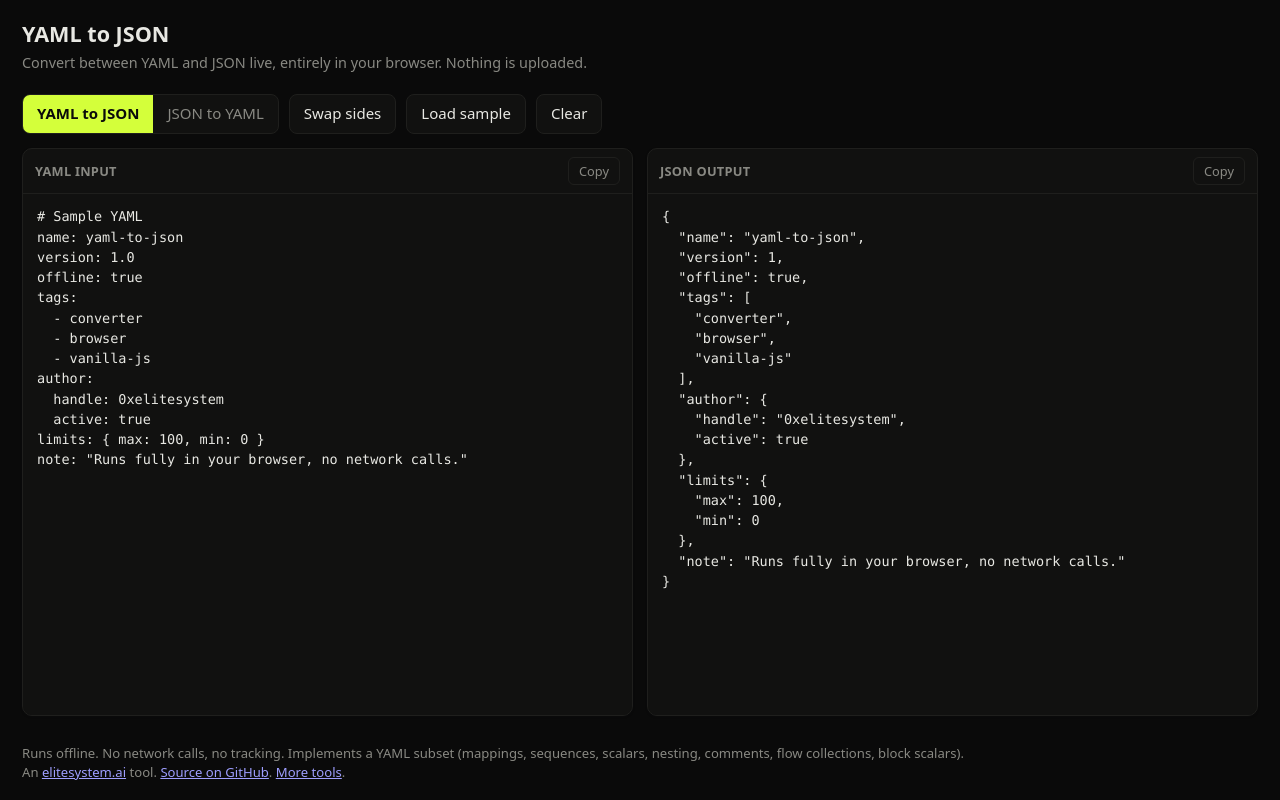
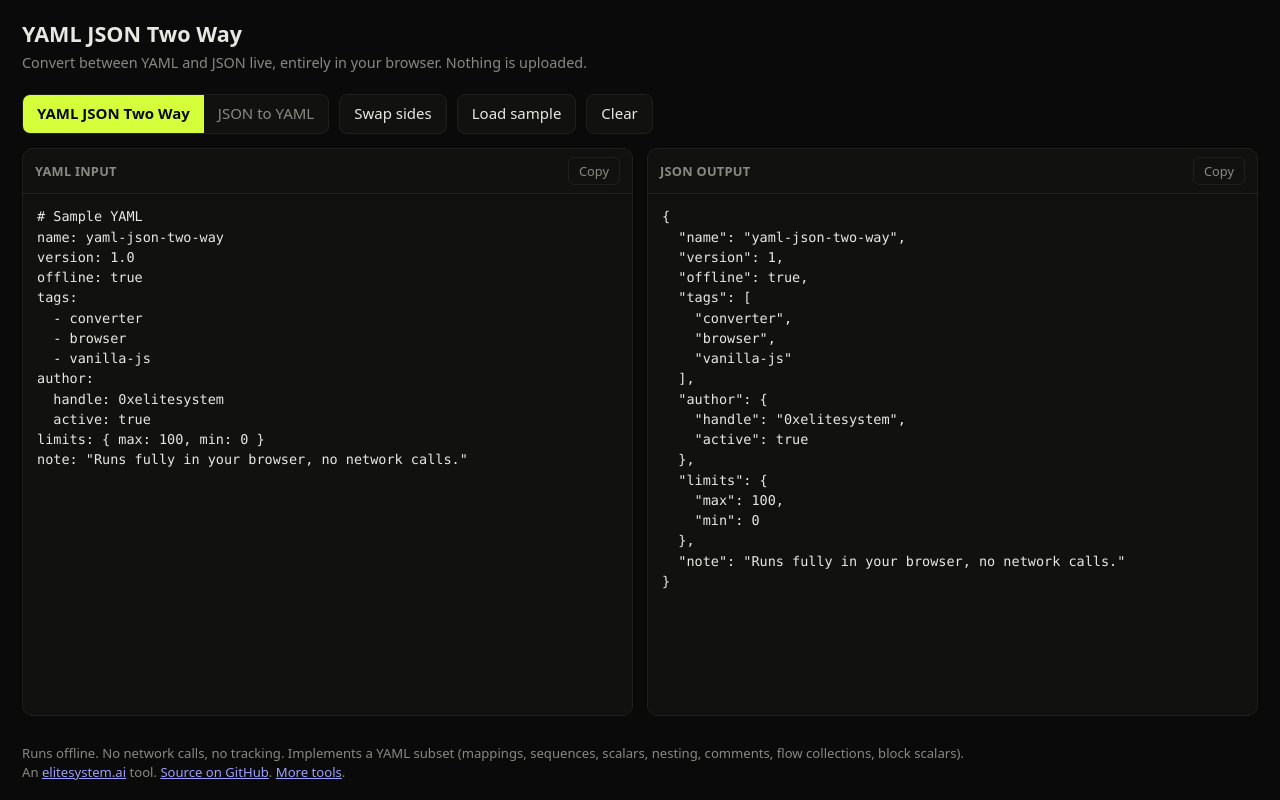
Before and after one commit to 0xelitesystem/yaml-json-two-way, a plain HTML site: page index.html in a window 1280 px wide. Drawn offline with Linux system fonts and the light colour scheme.

Commit message:
Rename yaml-to-json to yaml-json-two-way
Repository, README, page metadata and links now use yaml-json-two-way.
The old repository address redirects here.

```diff
--- a/index.html
+++ b/index.html
@@ -3,11 +3,11 @@
 <head>
 <meta charset="utf-8">
 <meta name="viewport" content="width=device-width, initial-scale=1">
-<title>YAML to JSON - convert YAML to JSON and back, in your browser</title>
-<meta name="description" content="Convert YAML to JSON and back, in your browser. No server, no upload, no tracking.">
-<meta property="og:title" content="YAML to JSON">
-<meta property="og:description" content="Convert YAML to JSON and back, in your browser. No server, no upload, no tracking.">
-<meta property="og:url" content="https://0xelitesystem.github.io/yaml-to-json/">
+<title>YAML JSON Two Way - convert YAML JSON Two Way and back, in your browser</title>
+<meta name="description" content="Convert YAML JSON Two Way and back, in your browser. No server, no upload, no tracking.">
+<meta property="og:title" content="YAML JSON Two Way">
+<meta property="og:description" content="Convert YAML JSON Two Way and back, in your browser. No server, no upload, no tracking.">
+<meta property="og:url" content="https://0xelitesystem.github.io/yaml-json-two-way/">
 <meta property="og:type" content="website">
 <meta name="twitter:card" content="summary">
 <style>
@@ -181,8 +181,8 @@
     font-size: 0.82rem;
   }
 </style>
-<link rel="canonical" href="https://0xelitesystem.github.io/yaml-to-json/">
-<script type="application/ld+json">{"@context":"https://schema.org","@type":"SoftwareApplication","name":"YAML to JSON","applicationCategory":"DeveloperApplication","operatingSystem":"Any (browser)","offers":{"@type":"Offer","price":"0","priceCurrency":"USD"},"url":"https://0xelitesystem.github.io/yaml-to-json/","author":{"@type":"Person","name":"0xelitesystem","url":"https://elitesystem.ai"}}</script>
+<link rel="canonical" href="https://0xelitesystem.github.io/yaml-json-two-way/">
+<script type="application/ld+json">{"@context":"https://schema.org","@type":"SoftwareApplication","name":"YAML JSON Two Way","applicationCategory":"DeveloperApplication","operatingSystem":"Any (browser)","offers":{"@type":"Offer","price":"0","priceCurrency":"USD"},"url":"https://0xelitesystem.github.io/yaml-json-two-way/","author":{"@type":"Person","name":"0xelitesystem","url":"https://elitesystem.ai"}}</script>
 <style>
 /* elitesystem brand tokens: chrome only, meaning preserved */
 :root, :root[data-theme="dark"] {
@@ -211,13 +211,13 @@
 </head>
 <body>
 <header>
-  <h1>YAML to JSON</h1>
+  <h1>YAML JSON Two Way</h1>
   <p>Convert between YAML and JSON live, entirely in your browser. Nothing is uploaded.</p>
 </header>
 
 <div class="controls">
   <div class="toggle" id="toggle">
-    <button data-dir="yaml2json" class="active">YAML to JSON</button>
+    <button data-dir="yaml2json" class="active">YAML JSON Two Way</button>
     <button data-dir="json2yaml">JSON to YAML</button>
   </div>
   <button class="btn" id="swap">Swap sides</button>
@@ -247,7 +247,7 @@
 <footer>
   Runs offline. No network calls, no tracking. Implements a YAML subset (mappings, sequences,
   scalars, nesting, comments, flow collections, block scalars).
- <br>An <a href="https://elitesystem.ai" target="_blank" rel="noopener">elitesystem.ai</a> tool. <a href="https://github.com/0xelitesystem/yaml-to-json" target="_blank" rel="noopener">Source on GitHub</a>. <a href="https://0xelitesystem.github.io/" target="_blank" rel="noopener">More tools</a>. </footer>
+ <br>An <a href="https://elitesystem.ai" target="_blank" rel="noopener">elitesystem.ai</a> tool. <a href="https://github.com/0xelitesystem/yaml-json-two-way" target="_blank" rel="noopener">Source on GitHub</a>. <a href="https://0xelitesystem.github.io/" target="_blank" rel="noopener">More tools</a>. </footer>
 
 <script>
 "use strict";
@@ -613,7 +613,7 @@ let direction = 'yaml2json';
 const SAMPLES = {
   yaml2json: [
     '# Sample YAML',
-    'name: yaml-to-json',
+    'name: yaml-json-two-way',
     'version: 1.0',
     'offline: true',
     'tags:',
@@ -627,7 +627,7 @@ const SAMPLES = {
     'note: "Runs fully in your browser, no network calls."'
   ].join('\n'),
   json2yaml: JSON.stringify({
-    name: 'yaml-to-json',
+    name: 'yaml-json-two-way',
     version: 1.0,
     offline: true,
     tags: ['converter', 'browser', 'vanilla-js'],
```
Also changed, not shown: 1 other file.
